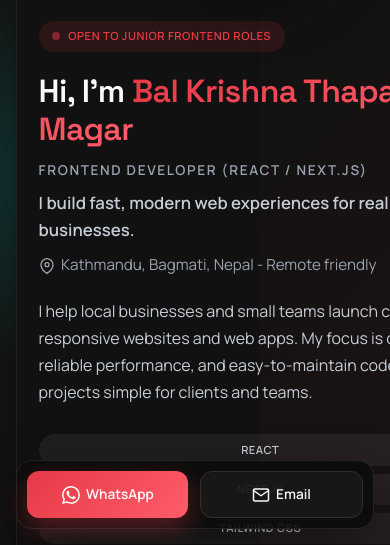
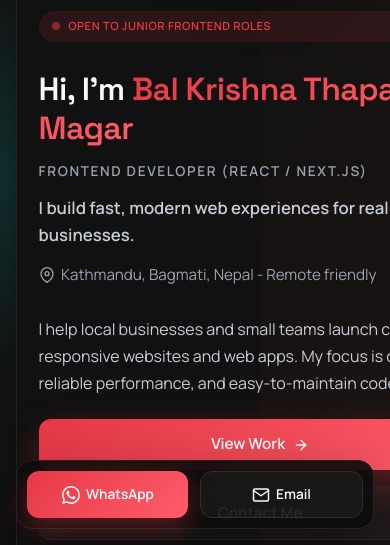
Before and after one commit to thebheda-ops/Portfolio, a Preact app: page / in a window 390 px wide. Shown: the part 299-844 px from the top of the page. Built offline with nearby package versions, Linux system fonts and the light colour scheme.

Commit message:
hamburger animation and over rendering fixed

```diff
--- a/src/styles/global.css
+++ b/src/styles/global.css
@@ -249,6 +249,7 @@
   align-items: center;
   justify-content: center;
   gap: 5px;
+  transition: opacity 0.2s ease, transform 0.2s ease;
 }
 
 .nav-toggle span {
@@ -1487,6 +1488,7 @@
 
   .top-nav.is-open .nav-toggle {
     opacity: 0;
+    transform: scale(0.85);
     pointer-events: none;
   }
 
@@ -1505,6 +1507,12 @@
     flex-direction: column;
   }
 
+  .hero-content {
+    display: flex;
+    flex-direction: column;
+    gap: 0.55rem;
+  }
+
   .hero-image {
     order: -1;
     align-self: center;
@@ -1518,25 +1526,36 @@
 
   .hero-title {
     font-size: 2.25rem;
+    margin-bottom: 0.35rem;
+    word-break: break-word;
   }
 
   .hero-role {
     font-size: 0.85rem;
     letter-spacing: 0.12em;
+    margin-bottom: 0.2rem;
   }
 
   .hero-headline {
     font-size: 1.15rem;
+    margin-bottom: 0.3rem;
   }
 
   .hero-description {
     font-size: 1rem;
+    margin-bottom: 0.8rem;
+    display: -webkit-box;
+    -webkit-line-clamp: 3;
+    -webkit-box-orient: vertical;
+    overflow: hidden;
   }
 
   .hero-badges {
     gap: 0.5rem;
     display: grid;
     grid-template-columns: repeat(2, minmax(0, 1fr));
+    margin: 0;
+    order: 7;
   }
 
   .badge {
@@ -1548,6 +1567,8 @@
   .hero-actions {
     flex-direction: column;
     align-items: stretch;
+    order: 6;
+    margin-bottom: 0.5rem;
   }
 
   .btn-primary,
@@ -1659,6 +1680,11 @@
     font-size: 0.7rem;
   }
 
+  .hero-avatar {
+    width: 140px;
+    height: 140px;
+  }
+
   .contact-card {
     gap: 0.75rem;
   }
```
